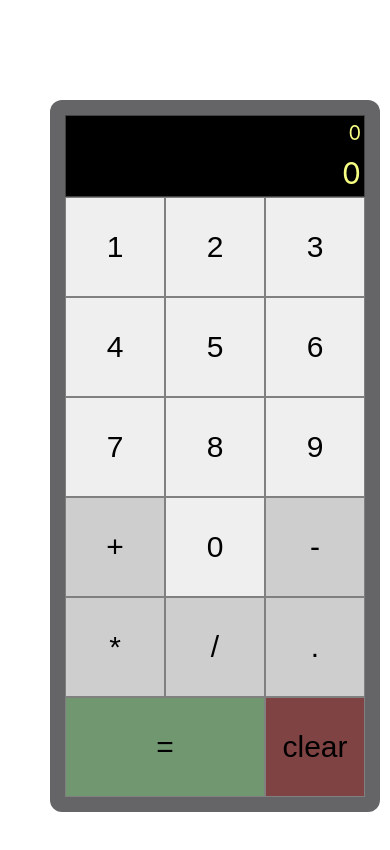
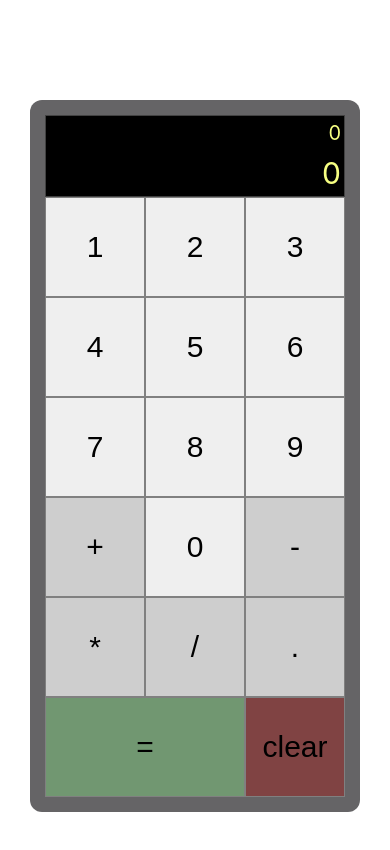
Before and after one commit to Konstanenonen/Calculator, a React (Create React App) app: page / in a window 390 px wide. Shown: the top 850 px of the page. Built offline with nearby package versions, Linux system fonts and the light colour scheme.

Commit message:
Trying to get github pages up

```diff
--- a/package.json
+++ b/package.json
@@ -1,5 +1,6 @@
 {
   "name": "calculator",
+  "homepage": "https://konstanenonen.github.io/Calculator",
   "version": "0.1.0",
   "private": true,
   "dependencies": {
@@ -12,6 +13,8 @@
     "web-vitals": "^2.1.4"
   },
   "scripts": {
+    "predeploy": "npm run build",
+    "deploy": "gh-pages -d build",
     "start": "react-scripts start",
     "build": "react-scripts build",
     "test": "react-scripts test",
--- a/src/index.css
+++ b/src/index.css
@@ -70,3 +70,9 @@ button:active {
 .operations {
   background-color: rgb(206, 206, 206);
 }
+
+@media screen and (max-width: 600px) {
+  body {
+    padding: 50px 0;
+  }
+}
```
Also changed, not shown: 1 other file (tests, documents, lock files or other folders).
